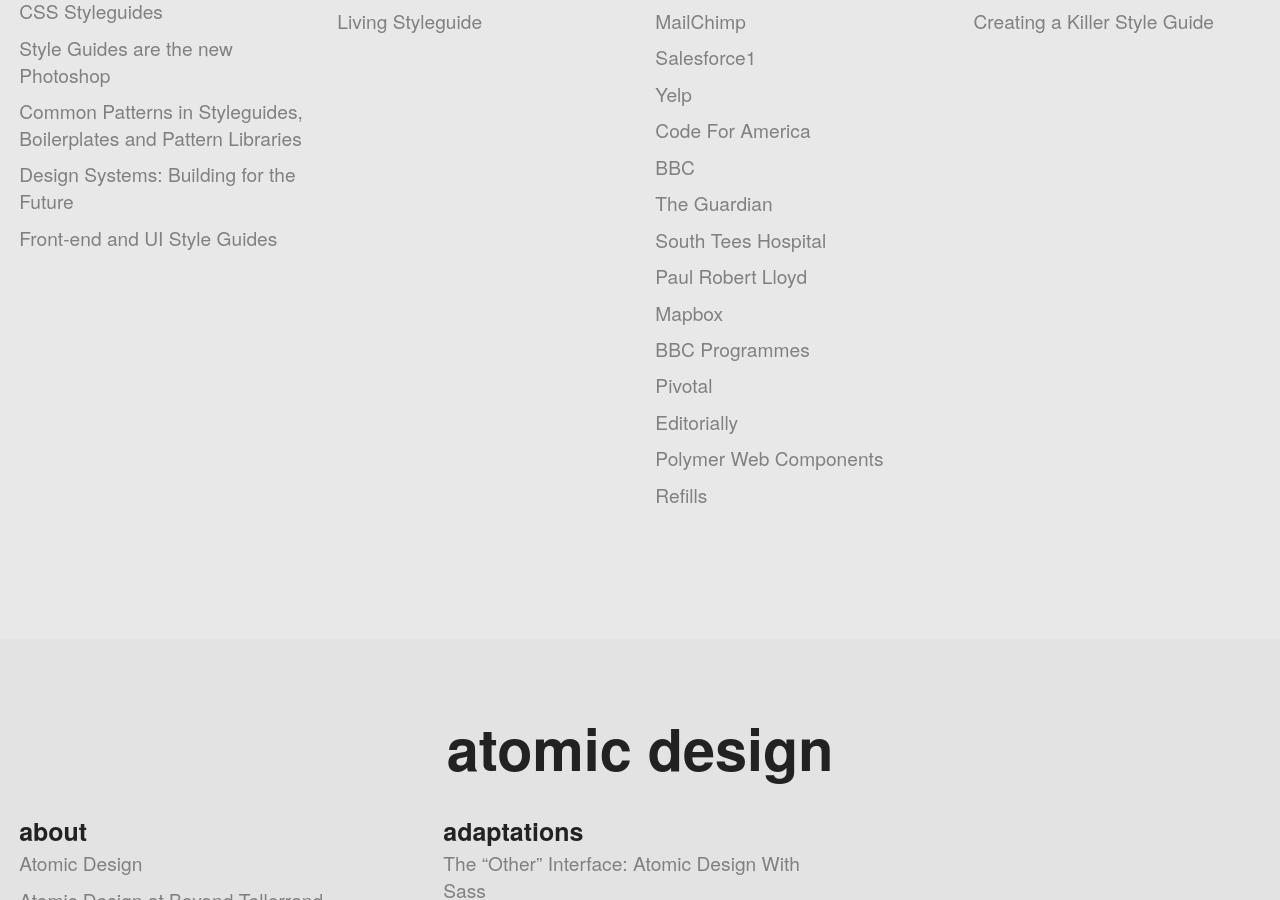
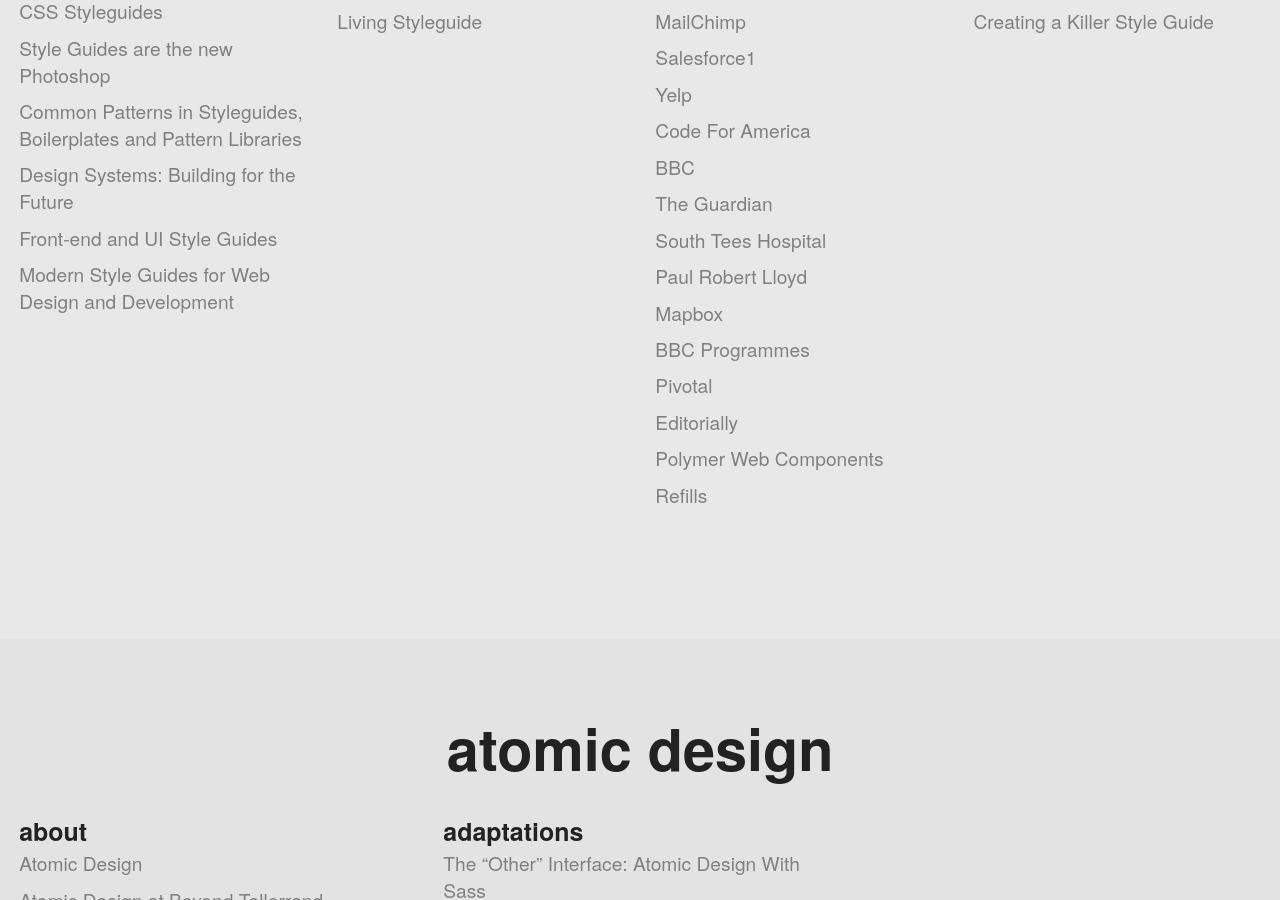
Before and after one commit to pattern-lab/website, a Jekyll site: the page built from patternlabsite/resources.html, in a window 1280 px wide and 900 px high, scrolled down 804 px. Built offline with Jekyll 4.4.1, drawn with Linux system fonts in a browser that asks for light colours; Markdown is read by kramdown in place of the engine named in the settings; comment, search, counter and statistics services are not loaded.

Commit message:
Added MT article

```diff
--- a/patternlabsite/resources.html
+++ b/patternlabsite/resources.html
@@ -22,6 +22,7 @@
 				<li><a href="http://blog.cloudfour.com/common-patterns/">Common Patterns in Styleguides, Boilerplates and Pattern Libraries</a></li>
 				<li><a href="http://css-tricks.com/design-systems-building-future">Design Systems: Building for the Future</a></li>
 				<li><a href="http://sideproject.io/front-end-and-ui-style-guides/">Front-end and UI Style Guides</a></li>
+				<li><a href="http://mediatemple.net/blog/tips/modern-style-guides-for-web-design-and-development/">Modern Style Guides for Web Design and Development</a>
 			</ul>
 		</div>
 		<div class="gi" id="tools">
```
